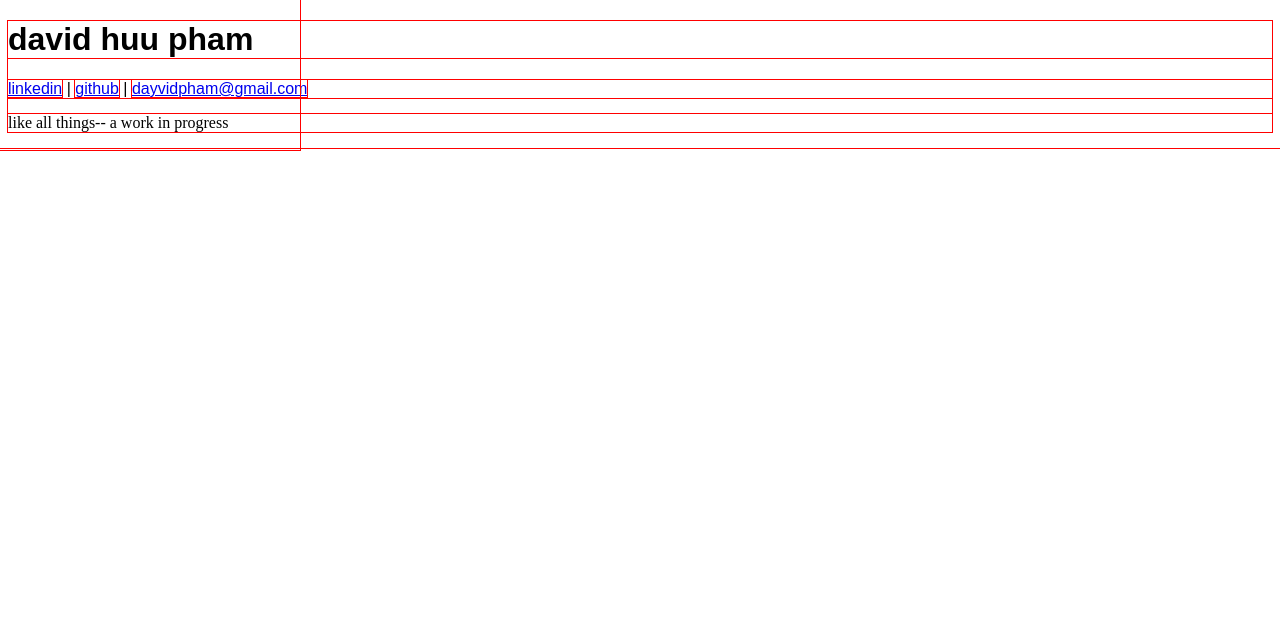
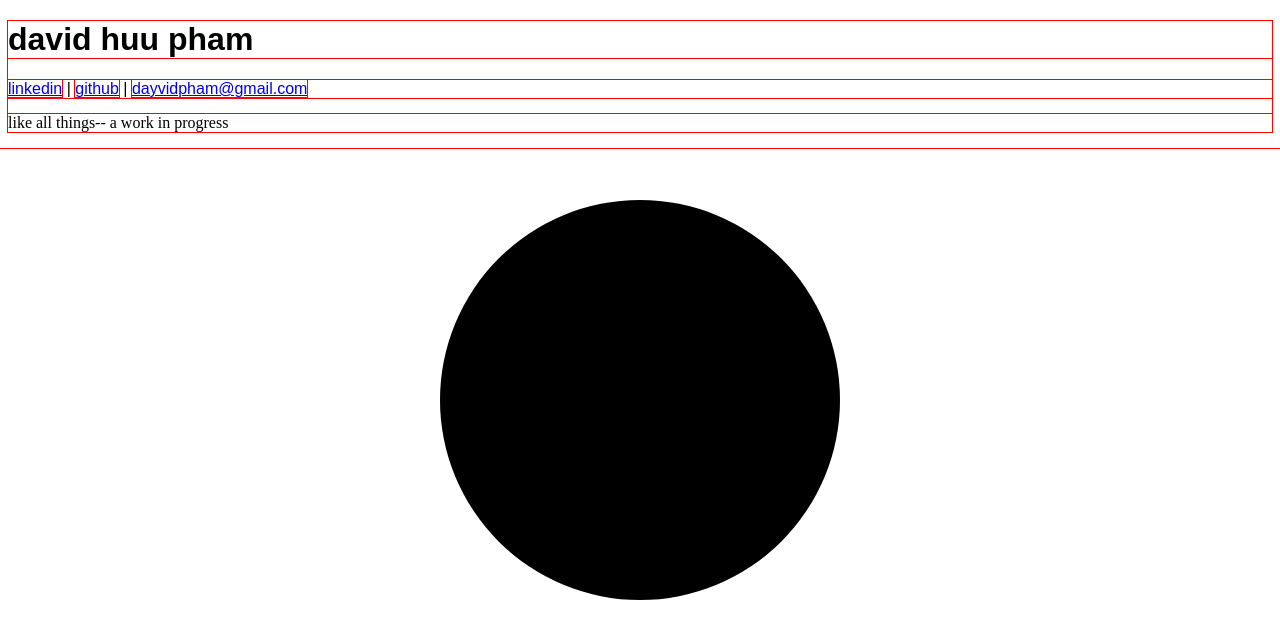
Before and after one commit to dayvidpham/dhpham-website, a website built with Vite: page index.html in a window 1280 px wide. Built offline with nearby package versions, Linux system fonts and the light colour scheme; a web font is replaced by a local one.

Commit message:
Fix canvas to size of screen and draw circle in center
* TODO: redraw or resize

```diff
--- a/public/index.css
+++ b/public/index.css
@@ -16,4 +16,5 @@
 #main-canvas {
     position: fixed;
     top: 0px; left: 0px;
+    width: 100%; height: 100%;
 }
--- a/src/index.ts
+++ b/src/index.ts
@@ -1,4 +1,26 @@
-const hello: String = "Hello, World";
-const canvas: HTMLCanvasElement | null = document.querySelector("#main-canvas");
-const ctx = canvas?.getContext("2d");
-console.log(ctx);
+function handleResize (canvas: HTMLCanvasElement) {
+    return function () {
+        canvas.width = window.innerWidth;
+        canvas.height = window.innerHeight;
+    };
+};
+
+// Init canvas
+const canvasQuery: HTMLCanvasElement | null = document.querySelector("#main-canvas");
+if (canvasQuery == null) {
+    throw new ReferenceError('Could not find #main-canvas element: something is horribly wrong. Exiting ...');
+}
+const canvas: HTMLCanvasElement = canvasQuery;
+canvas.width = window.innerWidth;
+canvas.height = window.innerHeight;
+window.addEventListener('resize', handleResize(canvas));
+
+const ctx = canvas.getContext("2d");
+if (canvas == null) {
+    throw new ReferenceError('Canvas cannot return 2d context');
+}
+
+ctx?.beginPath();
+ctx?.arc(canvas.width/2, canvas.height/2, 200, 0, 2*Math.PI);
+ctx?.closePath();
+ctx?.fill();
```
